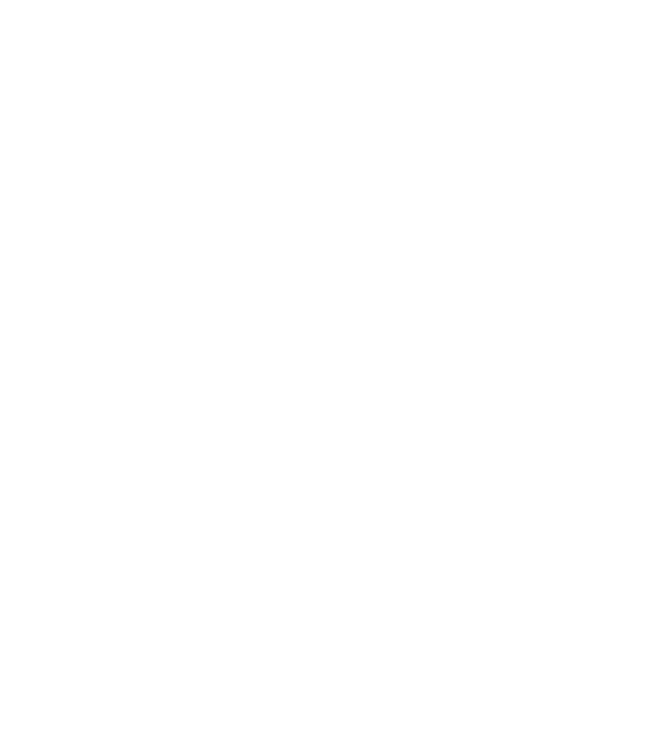
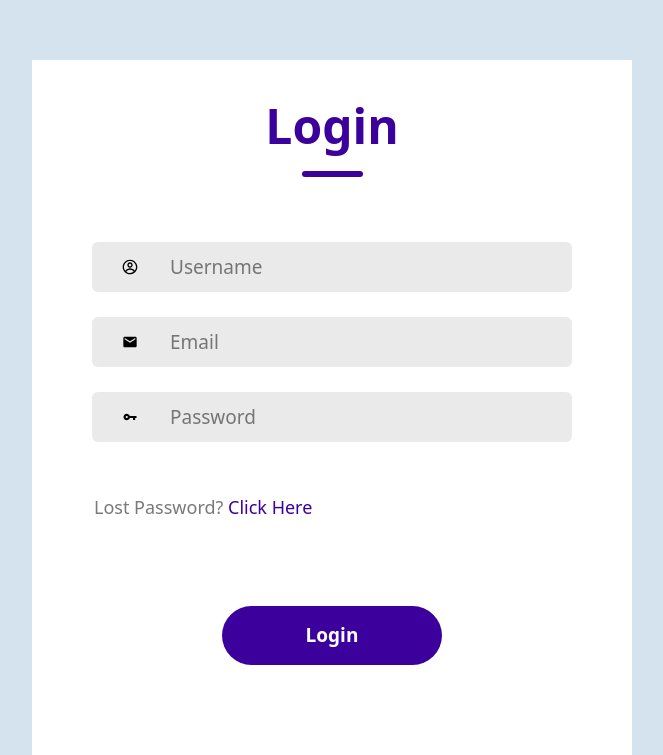
Before and after one commit to sravanmaichrla/placement-app, a React (Create React App) app: page /admin in a window 1280 px wide. Before the commit this address had no page. Shown: the part 140-895 px from the top of the page, without its empty margins (308-971 px from the left). Before the commit the page ends 800 px from the top, so only its background shows below. Built offline with nearby package versions, Linux system fonts and the light colour scheme.

Commit message:
second commit

```diff
--- a/src/App.css
+++ b/src/App.css
@@ -152,3 +152,22 @@
   color: #000;
   text-align: center;
 }
+
+.conatiners{
+
+  display: flex;
+  flex-direction: column;
+  margin: auto;
+  margin-top: 200px;
+  background: #fff;
+  padding-bottom: 30px;
+}
+
+.headers{
+  display: flex;
+  flex-direction: column;
+  align-items:center;
+  gap: 9px;
+  width: 100%;
+  margin-top:30px
+}
--- a/src/App.jsx
+++ b/src/App.jsx
@@ -3,12 +3,11 @@
 
 import { BrowserRouter, Route, Routes } from 'react-router';
 
-import AdminDashboard from './Admin/pages/Dashboard';
-import Adminlogin from './Admin/Adminlogin';
 import { CgProfile } from "react-icons/cg";
 import Dashboard from './pages/Dashboard';
 import { GoogleOAuthProvider } from '@react-oauth/google';
 import Login from './pages/Login';
+import { Loginsignup } from './components/Loginsignup/Loginsignup';
 import Navbar from './components/Navbar';
 import ProfilePage from './pages/ProfilePage';
 import React from 'react';
@@ -33,8 +32,8 @@
        {/* <Navbar show = {showMenu}/> */}
        <div className='main'>
           <Routes>
-          <Route path="/login" element={<Login />} />
-          <Route path='/admindashboard' element={<AdminDashboard/>}/>
+          <Route path="/" element={<Login />} />
+          <Route path='/admin' element={<Loginsignup/>}/>
           <Route path="/dashboard" element={()=>{}} />
           <Route path="/profile" element={<ProfilePage />} />
 
--- /dev/null
+++ b/src/components/Loginsignup/Loginsignup.css
@@ -0,0 +1,93 @@
+body{
+    color: #000;
+    background-color: rgb(213, 227, 239);
+}
+.containers{
+    display: flex;
+    flex-direction: column;
+    margin: auto;
+    width: 600px;
+    margin-top: 200px;
+    background: #ffffff;
+    padding-bottom: 30px;
+}
+
+.headers{
+    display: flex;background: #fff;
+    flex-direction: column;
+    align-items:center;
+    gap: 9px;
+    width: 100%;
+    margin-top:30px
+}
+.text{
+    color: #3c009d;
+    font-size: 48px;
+    font-weight: 600;
+}
+
+.underline{
+    width: 61px;
+    height: 6px;
+    background-color: #3c009d;
+    border-radius: 9px;
+}
+.inputs{
+    margin-top: 65px;
+    display: flex;
+    flex-direction: column;
+    gap :25px;
+}
+.input{
+    display: flex;
+    align-items: center;
+    margin: auto;
+    width: 480px;
+    background: #eaeaea;
+    border-radius: 6px;
+}
+
+.input svg{
+    margin:0px 30px;
+}
+.input input{
+    height: 50px;
+    width: 400px;
+    background: transparent;
+    border: none;
+    color: #797979;
+    font-size: 19px;
+}
+
+.forgot-password{
+    padding-left: 62px;
+    margin-top:27px;
+    color:#797979;
+    font-size: 18px;
+}
+.forgot-password span{
+    color: #3c009d;
+    cursor: pointer;
+}
+.submit-containers{
+    display: flex;
+    gap:30px;
+    margin: 60px auto;
+}
+.submit{
+    display: flex;
+    justify-content: center;
+    align-items: center;
+    width: 220px;
+    height: 59px;
+    color: #fff;
+    background-color: #3c009d;
+    border-radius: 50px;
+    font-size: 19px;
+    font-weight: 700;
+    cursor: pointer;
+}
+.gray{
+    background: #EAEAEA;
+    color:#676767;
+}
--- /dev/null
+++ b/src/components/Loginsignup/Loginsignup.jsx
@@ -0,0 +1,43 @@
+import './Loginsignup.css'
+
+import { CgProfile } from "react-icons/cg";
+import { IoMdKey } from "react-icons/io";
+import { MdEmail } from "react-icons/md";
+import React from 'react'
+import { useState } from 'react';
+
+export const Loginsignup = () => {
+
+const [action, setAction] = useState("Login");
+
+  return (
+    <div className='containers'>
+        <div className='headers'>
+            <div className='text'>{action}</div>
+                <div className='underline'></div>
+        </div>
+        <div className='inputs'>
+            <div className='input'>
+                <CgProfile/>
+                <input type="text" placeholder="Username" />
+            </div>
+            <div className='input'>
+                <MdEmail/>
+                <input type="email" placeholder="Email" />
+            </div>
+            <div className='input'>
+                <IoMdKey/>
+                <input type="password" placeholder="Password" />
+            </div>
+            <div className="forgot-password">
+                Lost Password? <span>Click Here</span>
+            </div>
+            <div className="submit-containers">
+                <div className='submit'>
+                    Login
+                </div>
+            </div>
+        </div>
+    </div>
+  )
+}
```
Also changed, not shown: src/index.js (+7 -2 lines).
